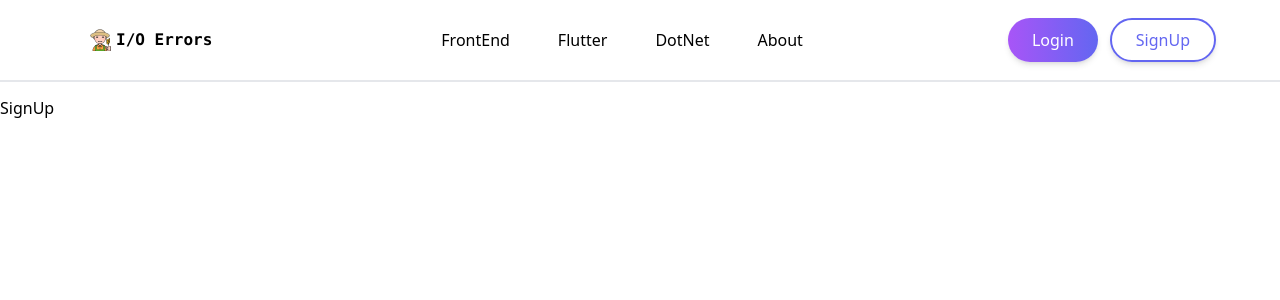
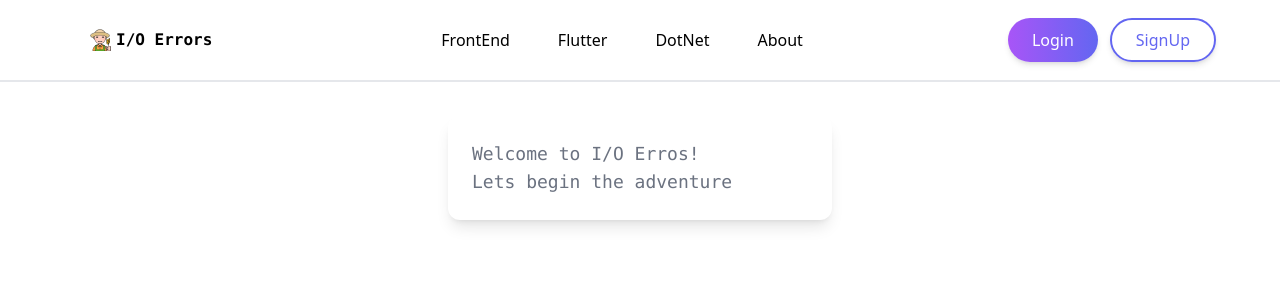
Before and after one commit to shenmemoon1/I-O-Errors, a React (Vite) app: page /signup in a window 1280 px wide. Shown: the top 300 px of the page. Built offline with nearby package versions, Linux system fonts and the light colour scheme.

Commit message:
signup setup

```diff
--- a/index.html
+++ b/index.html
@@ -4,7 +4,7 @@
     <meta charset="UTF-8" />
     <link rel="icon" type="image/svg+xml" href="./src/assets/farmer.svg" />
     <meta name="viewport" content="width=device-width, initial-scale=1.0" />
-    <title>Lim | Blog</title>
+    <title>I/O Errors</title>
   </head>
   <body>
     <div id="root"></div>
--- a/src/pages/Login.jsx
+++ b/src/pages/Login.jsx
@@ -1,5 +1,3 @@
-import React from "react";
-
 const Login = () => {
   return <div>Login</div>;
 };
--- a/src/pages/SignUp.jsx
+++ b/src/pages/SignUp.jsx
@@ -1,5 +1,12 @@
 const SignUp = () => {
-  return <div>SignUp</div>;
+  return (
+    <section>
+      <div className="font-mono text-gray-500 text-lg box mx-auto mt-5">
+        Welcome to I/O Erros! <br />
+        Lets begin the adventure
+      </div>
+    </section>
+  );
 };
 
 export default SignUp;
```
